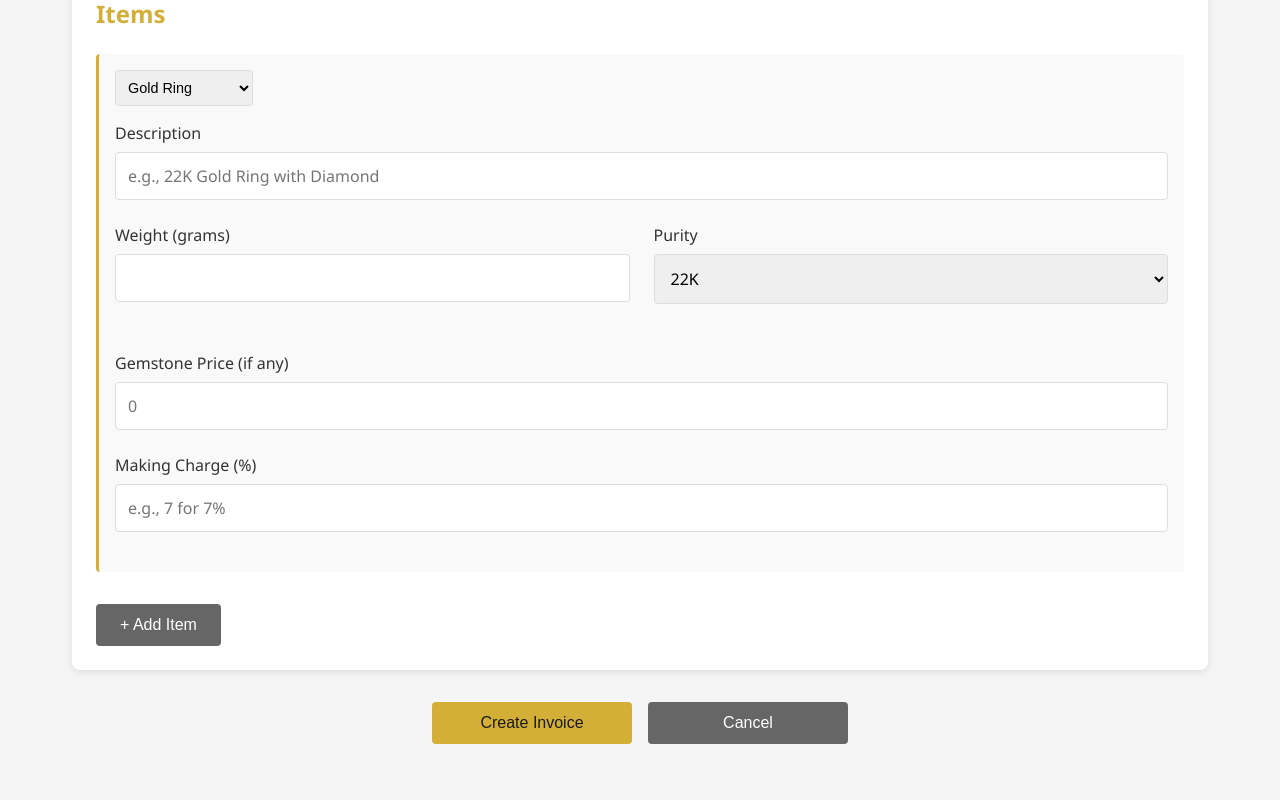
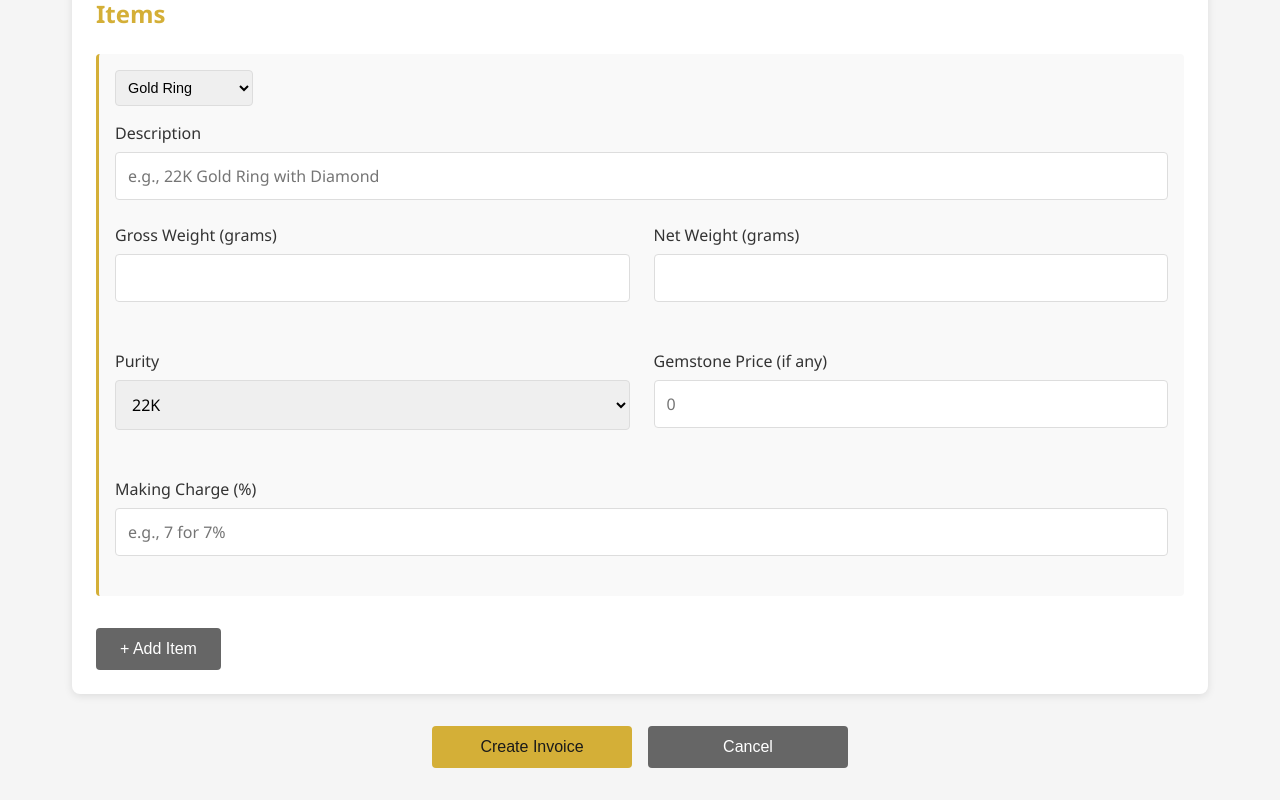
Before and after one commit to shivamanand1992-creator/jewellery-invoicing, a React app: page /create-invoice in a window 1280 px wide. Shown: the part 970-1770 px from the top of the page. Before the commit the page ends 1746 px from the top, so only its background shows below. Built offline with nearby package versions, Linux system fonts and the light colour scheme; sample sign-in values are in the browser's storage.

Commit message:
Feature: Add Gross Weight and Net Weight tracking

```diff
--- a/src/pages/CreateInvoice.js
+++ b/src/pages/CreateInvoice.js
@@ -10,7 +10,7 @@ function CreateInvoice({ token }) {
   const [goldPrice, setGoldPrice] = useState('');
   const [silverPrice, setSilverPrice] = useState('');
   const [items, setItems] = useState([
-    { item_type: 'Gold Ring', description: '', weight: '', purity: '22K', gemstone_price: '', making_charge_percent: '' }
+    { item_type: 'Gold Ring', description: '', gross_weight: '', net_weight: '', purity: '22K', gemstone_price: '', making_charge_percent: '' }
   ]);
   const [loading, setLoading] = useState(false);
   const [error, setError] = useState('');
@@ -19,7 +19,7 @@ function CreateInvoice({ token }) {
   const addItem = () => {
     setItems([
       ...items,
-      { item_type: 'Gold Ring', description: '', weight: '', purity: '22K', gemstone_price: '', making_charge_percent: '' }
+      { item_type: 'Gold Ring', description: '', gross_weight: '', net_weight: '', purity: '22K', gemstone_price: '', making_charge_percent: '' }
     ]);
   };
 
@@ -51,7 +51,8 @@ function CreateInvoice({ token }) {
           items: items.map(item => ({
             item_type: item.item_type,
             description: item.description,
-            weight: item.weight ? parseFloat(item.weight) : 0,
+            gross_weight: item.gross_weight ? parseFloat(item.gross_weight) : 0,
+            net_weight: item.net_weight ? parseFloat(item.net_weight) : 0,
             purity: item.purity,
             gemstone_price: item.gemstone_price ? parseFloat(item.gemstone_price) : 0,
             making_charge_percent: item.making_charge_percent ? parseFloat(item.making_charge_percent) : 0
@@ -211,16 +212,29 @@ function CreateInvoice({ token }) {
                 <>
                   <div className="grid">
                     <div className="form-group">
-                      <label>Weight (grams)</label>
+                      <label>Gross Weight (grams)</label>
                       <input
                         type="number"
                         step="0.01"
-                        value={item.weight}
-                        onChange={(e) => handleItemChange(index, 'weight', e.target.value)}
+                        value={item.gross_weight}
+                        onChange={(e) => handleItemChange(index, 'gross_weight', e.target.value)}
                         disabled={loading}
                       />
                     </div>
 
+                    <div className="form-group">
+                      <label>Net Weight (grams)</label>
+                      <input
+                        type="number"
+                        step="0.01"
+                        value={item.net_weight}
+                        onChange={(e) => handleItemChange(index, 'net_weight', e.target.value)}
+                        disabled={loading}
+                      />
+                    </div>
+                  </div>
+
+                  <div className="grid">
                     <div className="form-group">
                       <label>Purity</label>
                       <select
@@ -234,7 +248,6 @@ function CreateInvoice({ token }) {
                         <option>925</option>
                       </select>
                     </div>
-                  </div>
 
                     <div className="form-group">
                       <label>Gemstone Price (if any)</label>
@@ -246,6 +259,7 @@ function CreateInvoice({ token }) {
                         placeholder="0"
                         disabled={loading}
                       />
+                    </div>
                   </div>
                 </>
               )}
```
Also changed, not shown: server.js (+13 -12 lines), 1 other file (tests, documents, lock files or other folders). Lines whose indentation alone changed are shown as unchanged.
